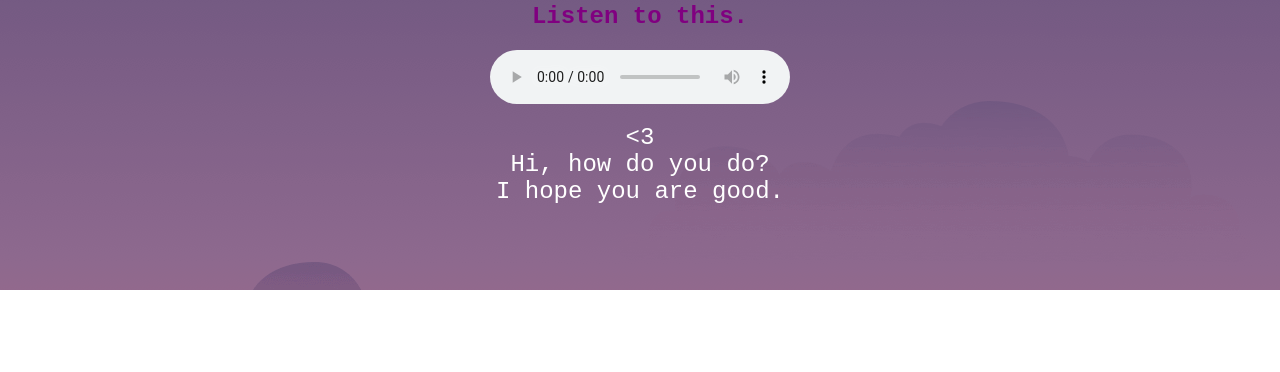
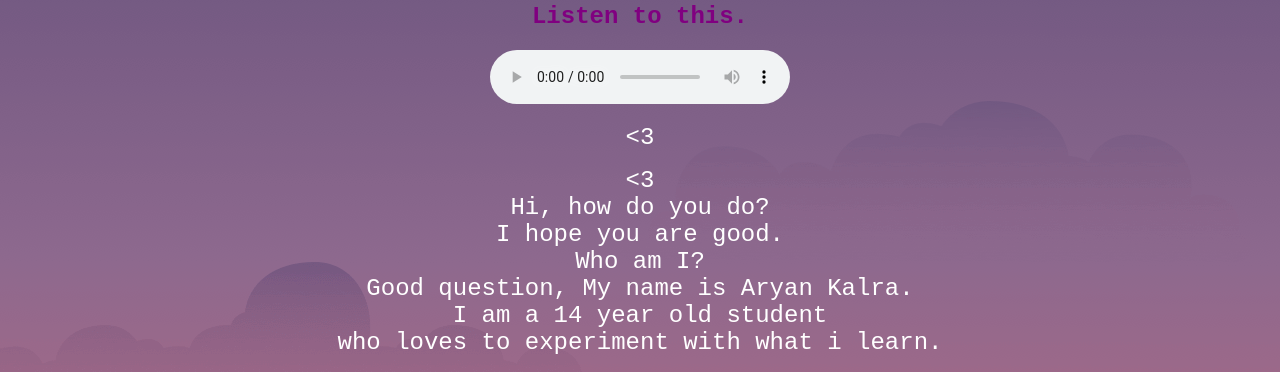
Before and after one commit to Triccster/idkbhai, a plain HTML site: page index.html in a window 1280 px wide. Shown: the part 510-882 px from the top of the page. Before the commit the page ends 800 px from the top, so only its background shows below. Drawn offline with Linux system fonts and the light colour scheme.

Commit message:
Update index.html

```diff
--- a/index.html
+++ b/index.html
@@ -14,6 +14,7 @@
         <source src="BIDØ - last sunshine. (320 kbps).mp3" type="audio/mp3"
     </audio></center>
     <p align="center"><font color="white" face="Courier New" size="5"><3
-<br> Hi, how do you do?<br> I hope you are good.</font></p>
+<p align="center"><font color="white" face="Courier New" size="5"><3
+<br> Hi, how do you do?<br> I hope you are good.<br>Who am I?<br> Good question, My name is Aryan Kalra.<br>I am a 14 year old student <br>who loves to experiment with what i learn.</font></p>
 </body>
 </html>
```
